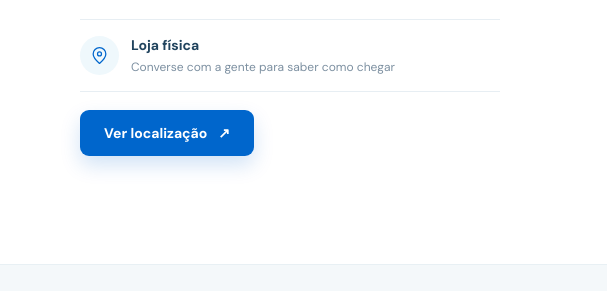
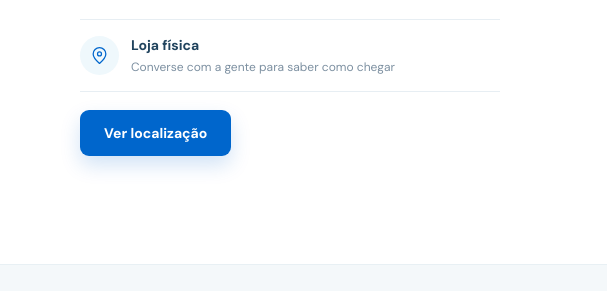
Before and after one commit to gamalielgomes/weslei-piscina, a plain HTML site: page index.html in a window 1280 px wide. Shown: the part 1917-2208 px from the top of the page, 0-607 px from the left. Drawn offline with Linux system fonts and the light colour scheme.

Commit message:
Fix button HTML structure in index.html

```diff
--- a/index.html
+++ b/index.html
@@ -162,8 +162,7 @@
                 <circle cx="12" cy="10" r="2.5" />
               </svg></span><span><b>Loja física</b><small>Converse com a gente para saber como
                 chegar</small></span></a><a
-            class="button button-primary maps-button" data-maps href="#loja">Ver localização <span
-              aria-hidden="true">↗</span></a>
+            class="button button-primary maps-button" data-maps href="#loja">Ver localização</a>
         </div>
         <div class="location-visual reveal" aria-hidden="true">
           <div class="map-grid"></div>
```
